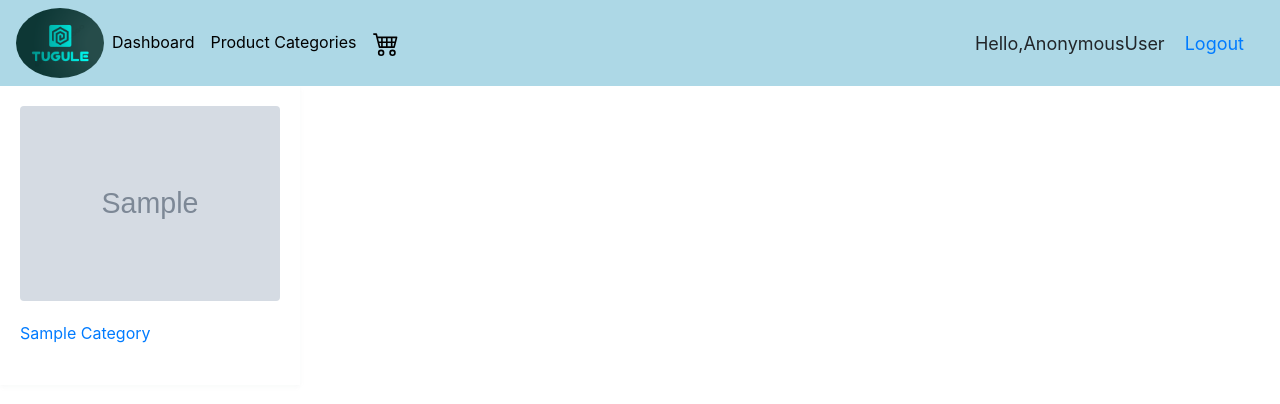
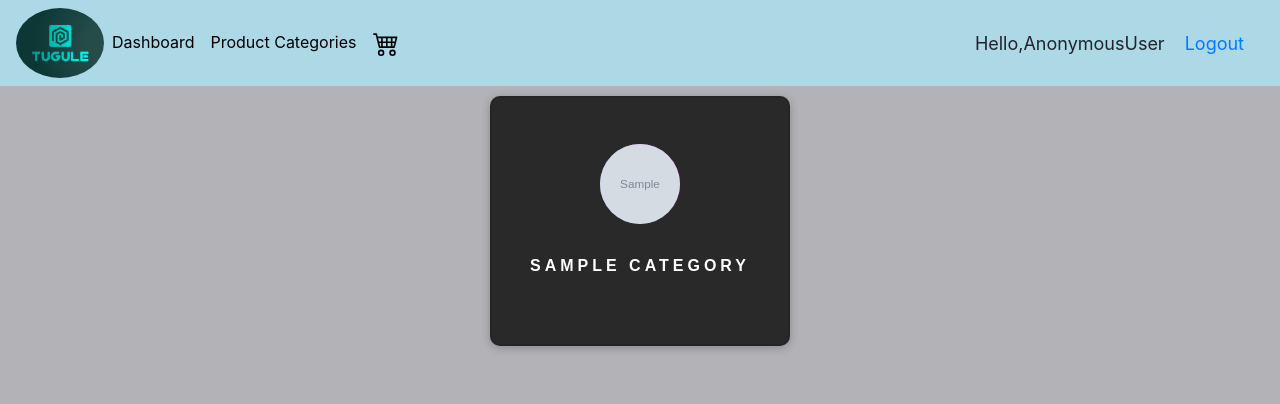
Before and after one commit to Mikael967/Assignment-one, a Django app: template products/templates/products/products.html in a window 1280 px wide. Shown: the top 404 px of the page. Run offline with Django 5.2, Linux system fonts and the light colour scheme; the template is opened without the code that fills it: most values are stand-ins (such as "Sample title", 1, 10 or a date in 2020); grey boxes marked "Sample" are stand-in pictures; some libraries are stand-ins or nearby versions.

Commit message:
change of format to products

```diff
--- a/products/templates/products/products.html
+++ b/products/templates/products/products.html
@@ -1,21 +1,114 @@
 {% extends 'products/base.html' %}
-{%load static%}
 
+{% load bootstrap5 %}
+{% bootstrap_css%}
+{% bootstrap_javascript%}
+{% block content %}
+<style>
+    body{
+        background-color: rgb(179, 178, 182);
+      }
+.card {
+  width: 100%;
+  max-width: 300px;
+  min-width: 200px;
+  height: 250px;
+  background-color: #292929;
+  margin: 10px;
+  border-radius: 10px;
+  box-shadow: 0px 2px 10px rgba(0, 0, 0, 0.24);
+  border: 2px solid rgba(7, 7, 7, 0.12);
+  font-size: 16px;
+  transition: all 0.3s ease;
+  position: relative;
+  display: flex;
+  justify-content: center;
+  align-items: center;
+  flex-direction: column;
+  cursor: pointer;
+  font-family: 'Poppins', sans-serif;
+}
 
-    {%block content%}
+.icon {
+  margin: 0 auto;
+  width: 100%;
+  height: 80px;
+  max-width: 80px;
+  background: linear-gradient(90deg, #7eaaff 0%, #ff48fb 40%, rgba(0, 0, 0, 0.28) 60%);
+  border-radius: 100%;
+  display: flex;
+  justify-content: center;
+  align-items: center;
+  transition: all 0.8s ease;
+  background-position: 0px;
+  background-size: 200px;
+}
 
-    <div class="product-card-list">
+.icon svg {
+  fill: white;
+}
 
+.card .title {
+  width: 100%;
+  margin: 0;
+  text-align: center;
+  margin-top: 30px;
+  color: white;
+  font-weight: 600;
+  text-transform: uppercase;
+  letter-spacing: 4px;
+}
 
+.card .text {
+  width: 80%;
+  margin: 0 auto;
+  font-size: 13px;
+  text-align: center;
+  margin-top: 20px;
+  color: white;
+  font-weight: 200;
+  letter-spacing: 2px;
+  opacity: 0;
+  max-height: 0;
+  transition: all 0.3s ease;
+}
+
+.card:hover {
+  height: 270px;
+}
+
+.card:hover .text {
+  transition: all 0.3s ease;
+  opacity: 1;
+  max-height: 40px;
+}
+
+.card:hover .icon {
+  background-position: -120px;
+  transition: all 0.3s ease;
+}
+
+.card:hover .icon svg path {
+  fill: url('#gradientColor');
+  transition: all 0.3s ease;
+}
+</style>
+<div class="cards d-flex flex-wrap justify-content-center">
   {% for category in categories %}
 
   <a href="{% url 'products:category' category.id  %}">
-          <div class="product-card">
-            <img src="{{category.image.url}}" alt="{{category.name}}">
-            <p>{{category.name|title}}</p>
+    <div class="card ">
+
+      <div class="icon">
+        <img src="{{category.image.url}}" alt="{{category.name}}"height="100%"width="100%" style="border-radius: 100px;">
+
+      </div>
+      <p class="title">{{category.name|title}}</p>
+      <p class="text">Explore Our  Collection of Products Today!.</p>
     </div>
 </a>
+
 {% endfor %}
-        <!-- More product cards here -->
 </div>
+
 {%endblock%}
```
Lines whose indentation alone changed are shown as unchanged.
